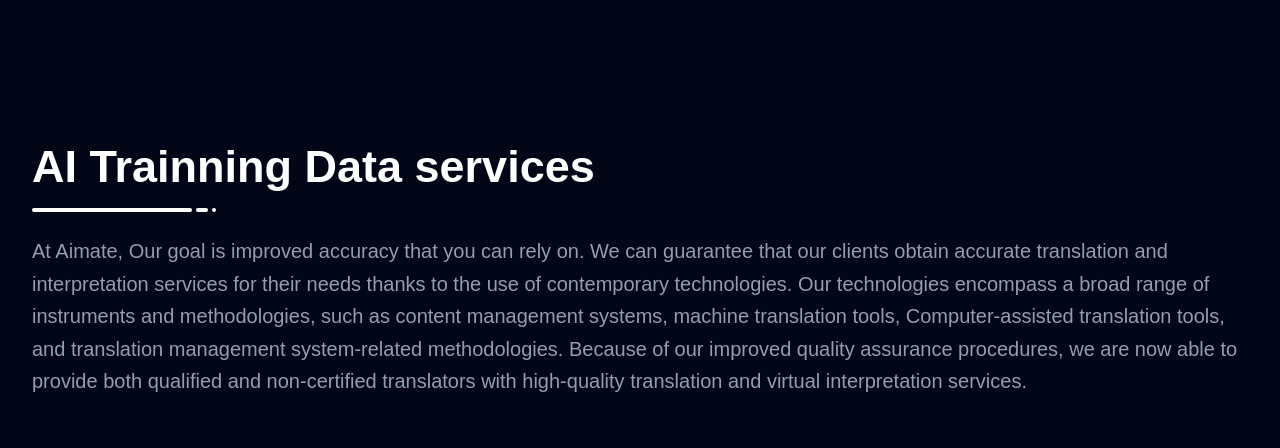
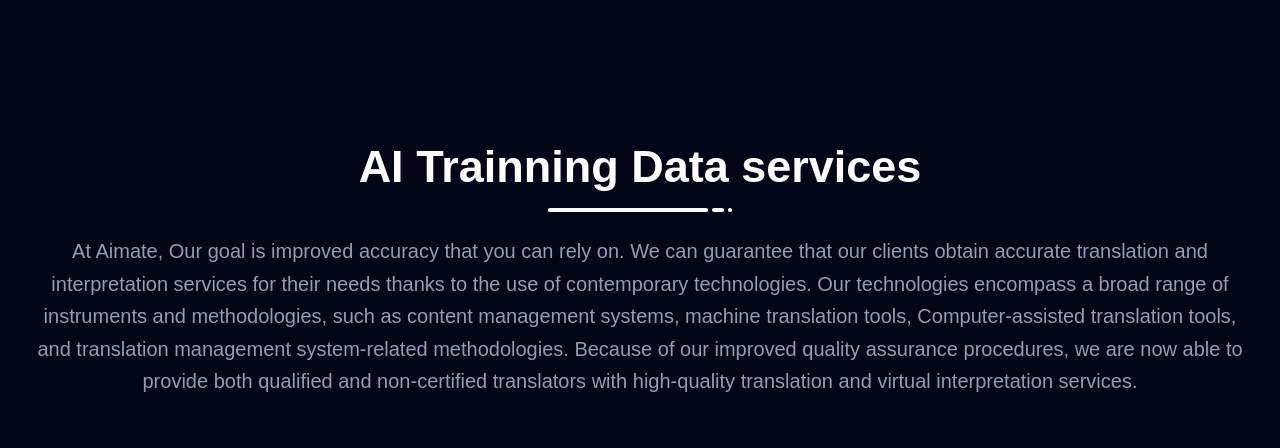
Before and after one commit to TheManishShaw/aiamte-fullstack, a Next.js app: page /service/health-care in a window 1280 px wide. Shown: the part 4420-4868 px from the top of the page. Built offline with nearby package versions, Linux system fonts and the light colour scheme.

Commit message:
new change

```diff
--- a/components/Common/SectionTitle.tsx
+++ b/components/Common/SectionTitle.tsx
@@ -14,7 +14,7 @@
   return (
     <>
       <div
-        className={`wow fadeInUp w-full ${center ? "mx-auto text-center" : ""}`}
+        className={`wow fadeInUp w-full ${center ? "mx-auto text-center" : "mx-auto text-center"}`}
         data-wow-delay=".1s"
         style={{ maxWidth: width, marginBottom: mb }}
       >
--- a/components/Features/SingleFeature.tsx
+++ b/components/Features/SingleFeature.tsx
@@ -6,7 +6,7 @@
   return (
     <div>
       <Link
-        className="group flex flex-col h-full  dark:bg-secondary border border-gray-200 dark:border-transparent  hover:shadow-xl transition-all duration-300 rounded-md p-5 dark:border-gray-700 dark:hover:border-transparent dark:hover:shadow-primary/[.2] hover:scale-[1.01]"
+        className="group flex flex-col h-full  dark:bg-secondary border border-gray-200 dark:border-transparent  hover:shadow-xl transition-all duration-300 rounded-lg p-5 dark:border-gray-700 dark:hover:border-transparent dark:hover:shadow-primary/[.2] hover:scale-[1.08]"
         href={url}
       >
         <div className="aspect-w-16 aspect-h-11">
--- a/components/Features/index.tsx
+++ b/components/Features/index.tsx
@@ -11,12 +11,13 @@
       >
         <div className="container">
           <SectionTitle
+            center={true}
             title="AI Trainning Data services"
             paragraph="At Aimate, Our goal is improved accuracy that you can rely on.
             We can guarantee that our clients obtain accurate translation and interpretation services for their needs thanks to the use of contemporary technologies. Our technologies encompass a broad range of instruments and methodologies, such as content management systems, machine translation tools, Computer-assisted translation tools, and translation management system-related methodologies. Because of our improved quality assurance procedures, we are now able to provide both qualified and non-certified translators with high-quality translation and virtual interpretation services."
           />
 
-          <div className="grid grid-cols-1 gap-x-8 gap-y-14 md:grid-cols-2 lg:grid-cols-3">
+          <div className="grid grid-cols-1 gap-x-8 gap-y-14 md:grid-cols-2 lg:grid-cols-3 ">
             {featuresData.map((feature) => (
               <SingleFeature key={feature.id} feature={feature} />
             ))}
--- a/components/slider/EmblaCarousel.tsx
+++ b/components/slider/EmblaCarousel.tsx
@@ -22,8 +22,7 @@
       "Curating high-quality datasets with meticulous precision, we excel in collecting AI-relevant data, fostering excellence in various domains of artificial intelligence training.",
   },
   {
-    title:
-      "Quality BFSI  Document AI Data Available in various Formats For: NER, KPE, and OCR etc.",
+    title: "Quality BFSI  Document AI Data Available.",
     description:
       "Dependable Data Solutions for Document AI, ensuring reliability and excellence in information extraction, classification, and overall document processing efficiency.",
   },
```
